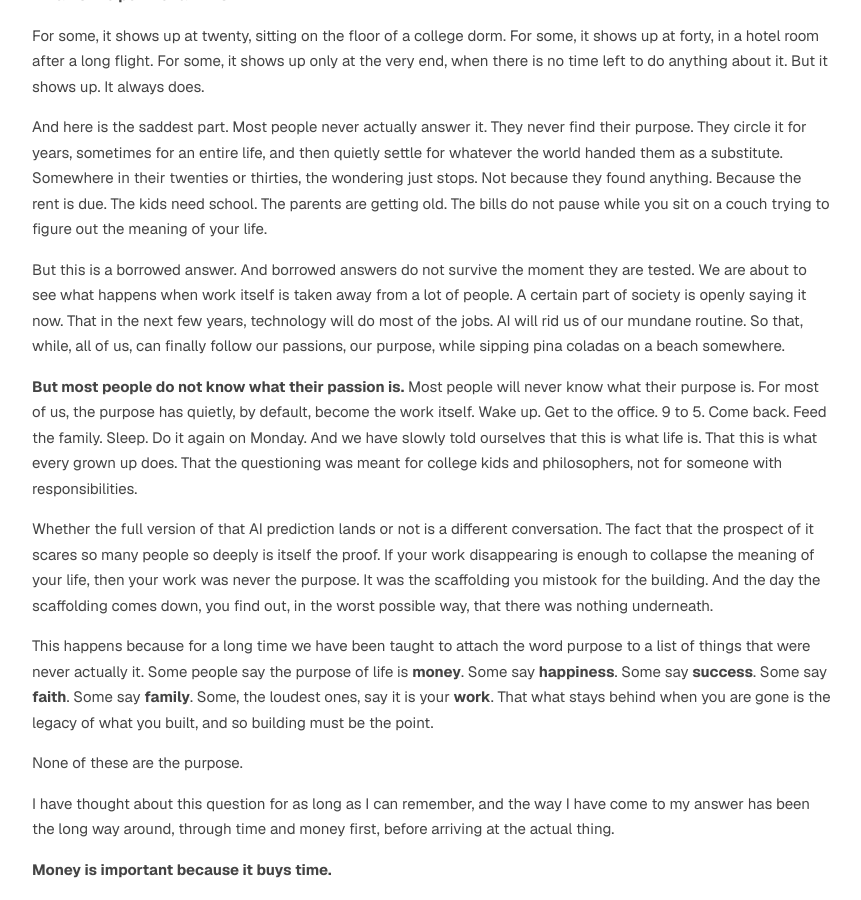
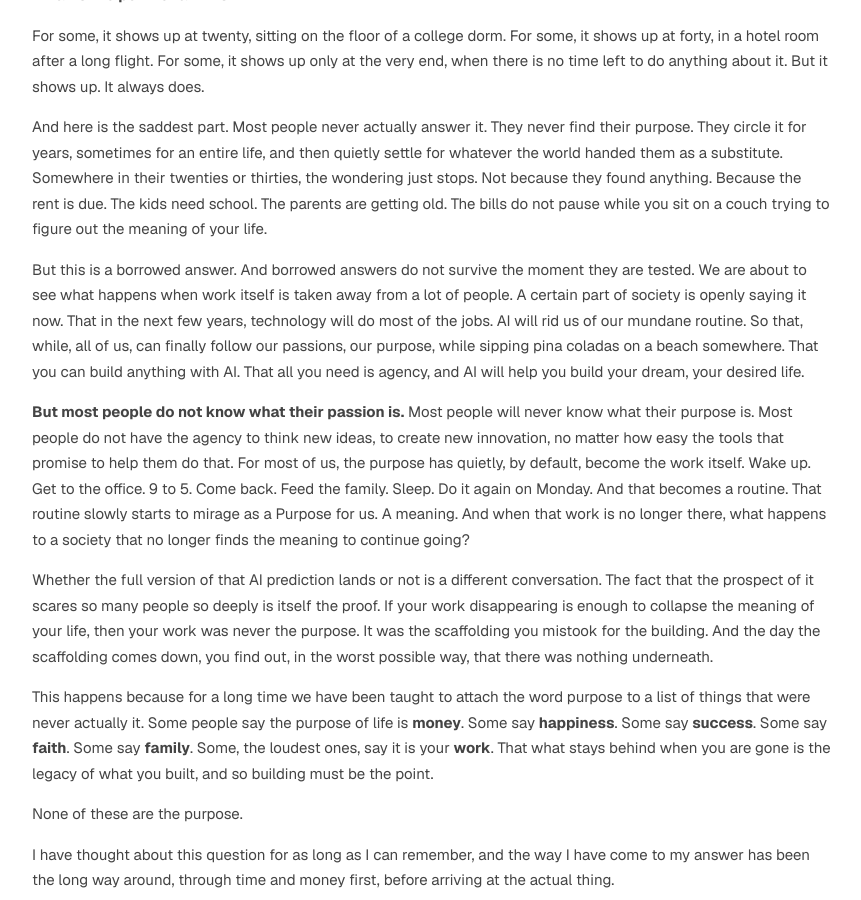
Before and after one commit to trmanish/trmanish.github.io, a Jekyll site: the page built from _posts/2026-05-14-the-purpose-of-life-is-people-letting-them-go-is-the-goal.md, in a window 1280 px wide and 900 px high, scrolled down 787 px. Shown: the whole window, without its empty margins (208-1069 px from the left). Built offline with Jekyll 4.4.1, drawn with Linux system fonts in a browser that asks for light colours.

Commit message:
Add AI promise lines and routine-as-mirage-of-purpose framing

```diff
--- a/_posts/2026-05-14-the-purpose-of-life-is-people-letting-them-go-is-the-goal.md
+++ b/_posts/2026-05-14-the-purpose-of-life-is-people-letting-them-go-is-the-goal.md
@@ -27,9 +27,9 @@ For some, it shows up at twenty, sitting on the floor of a college dorm. For som
 
 And here is the saddest part. Most people never actually answer it. They never find their purpose. They circle it for years, sometimes for an entire life, and then quietly settle for whatever the world handed them as a substitute. Somewhere in their twenties or thirties, the wondering just stops. Not because they found anything. Because the rent is due. The kids need school. The parents are getting old. The bills do not pause while you sit on a couch trying to figure out the meaning of your life.
 
-But this is a borrowed answer. And borrowed answers do not survive the moment they are tested. We are about to see what happens when work itself is taken away from a lot of people. A certain part of society is openly saying it now. That in the next few years, technology will do most of the jobs. AI will rid us of our mundane routine. So that, while, all of us, can finally follow our passions, our purpose, while sipping pina coladas on a beach somewhere.
+But this is a borrowed answer. And borrowed answers do not survive the moment they are tested. We are about to see what happens when work itself is taken away from a lot of people. A certain part of society is openly saying it now. That in the next few years, technology will do most of the jobs. AI will rid us of our mundane routine. So that, while, all of us, can finally follow our passions, our purpose, while sipping pina coladas on a beach somewhere. That you can build anything with AI. That all you need is agency, and AI will help you build your dream, your desired life.
 
-**But most people do not know what their passion is.** Most people will never know what their purpose is. For most of us, the purpose has quietly, by default, become the work itself. Wake up. Get to the office. 9 to 5. Come back. Feed the family. Sleep. Do it again on Monday. And we have slowly told ourselves that this is what life is. That this is what every grown up does. That the questioning was meant for college kids and philosophers, not for someone with responsibilities.
+**But most people do not know what their passion is.** Most people will never know what their purpose is. Most people do not have the agency to think new ideas, to create new innovation, no matter how easy the tools that promise to help them do that. For most of us, the purpose has quietly, by default, become the work itself. Wake up. Get to the office. 9 to 5. Come back. Feed the family. Sleep. Do it again on Monday. And that becomes a routine. That routine slowly starts to mirage as a Purpose for us. A meaning. And when that work is no longer there, what happens to a society that no longer finds the meaning to continue going?
 
 Whether the full version of that AI prediction lands or not is a different conversation. The fact that the prospect of it scares so many people so deeply is itself the proof. If your work disappearing is enough to collapse the meaning of your life, then your work was never the purpose. It was the scaffolding you mistook for the building. And the day the scaffolding comes down, you find out, in the worst possible way, that there was nothing underneath.
 
```
